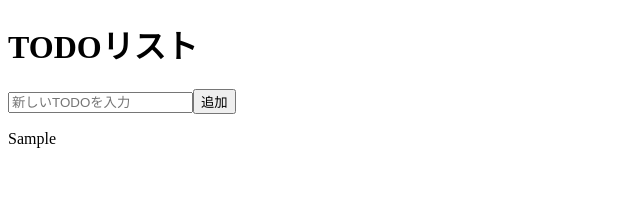
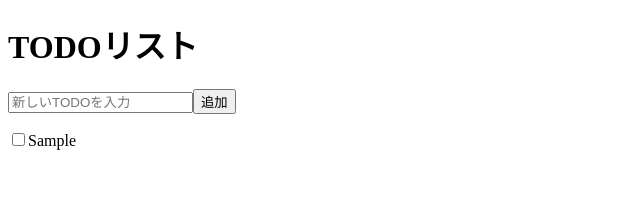
Before and after one commit to theMistletoe/nuxtjs-test-sample, a Nuxt app: page / in a window 1280 px wide. Both pictures are taken after typing "Sample" into the empty fields and a click on the button "追加". Shown: the top 220 px of the page, without its empty margins (0-640 px from the left). Built offline with nearby package versions, Linux system fonts and the light colour scheme.

Commit message:
chore: Add toggle functionality to TODO list

```diff
--- a/app.vue
+++ b/app.vue
@@ -2,7 +2,7 @@
   <div>
     <h1>TODOリスト</h1>
     <TodoForm @add-todo="addTodo" />
-    <TodoList :todos="todos" />
+    <TodoList :todos="todos" @toggle-todo="toggleTodo" />
   </div>
 </template>
 
@@ -16,4 +16,11 @@ const todos = ref([])
 const addTodo = (title) => {
   todos.value.push({ id: Date.now(), title, completed: false })
 }
+
+const toggleTodo = (id) => {
+  const todo = todos.value.find(todo => todo.id === id)
+  if (todo) {
+    todo.completed = !todo.completed
+  }
+}
 </script>
--- a/features/todo/TodoList.vue
+++ b/features/todo/TodoList.vue
@@ -1,13 +1,19 @@
 <template>
   <ul>
     <li v-for="todo in todos" :key="todo.id">
-      {{ todo.title }}
+      <input
+        type="checkbox"
+        :checked="todo.completed"
+        @change="$emit('toggle-todo', todo.id)"
+      >
+      <span :class="{ 'completed': todo.completed }">{{ todo.title }}</span>
     </li>
   </ul>
 </template>
 
 <script setup>
 defineProps(['todos'])
+defineEmits(['toggle-todo'])
 </script>
 
 <style scoped>
@@ -18,4 +24,8 @@ ul {
 li {
   margin-bottom: 10px;
 }
+.completed {
+  text-decoration: line-through;
+  color: #888;
+}
 </style>
```
